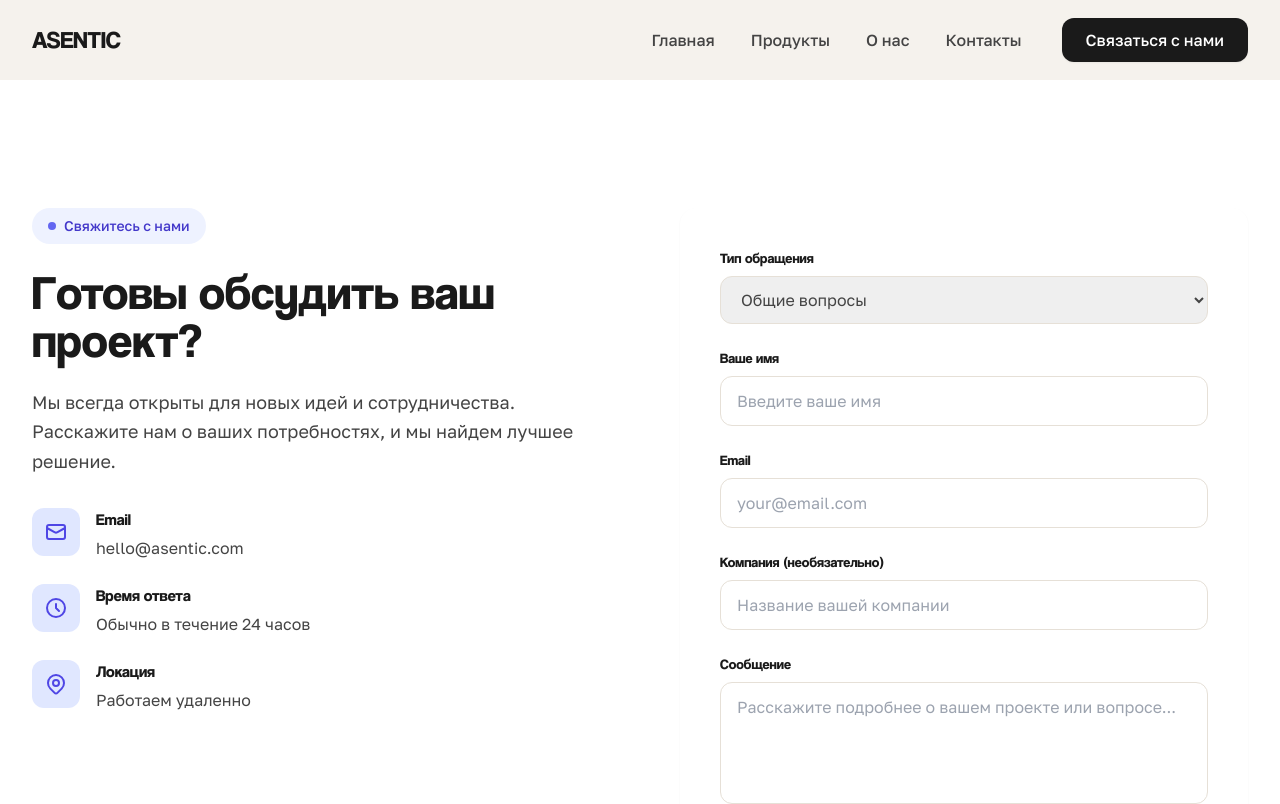
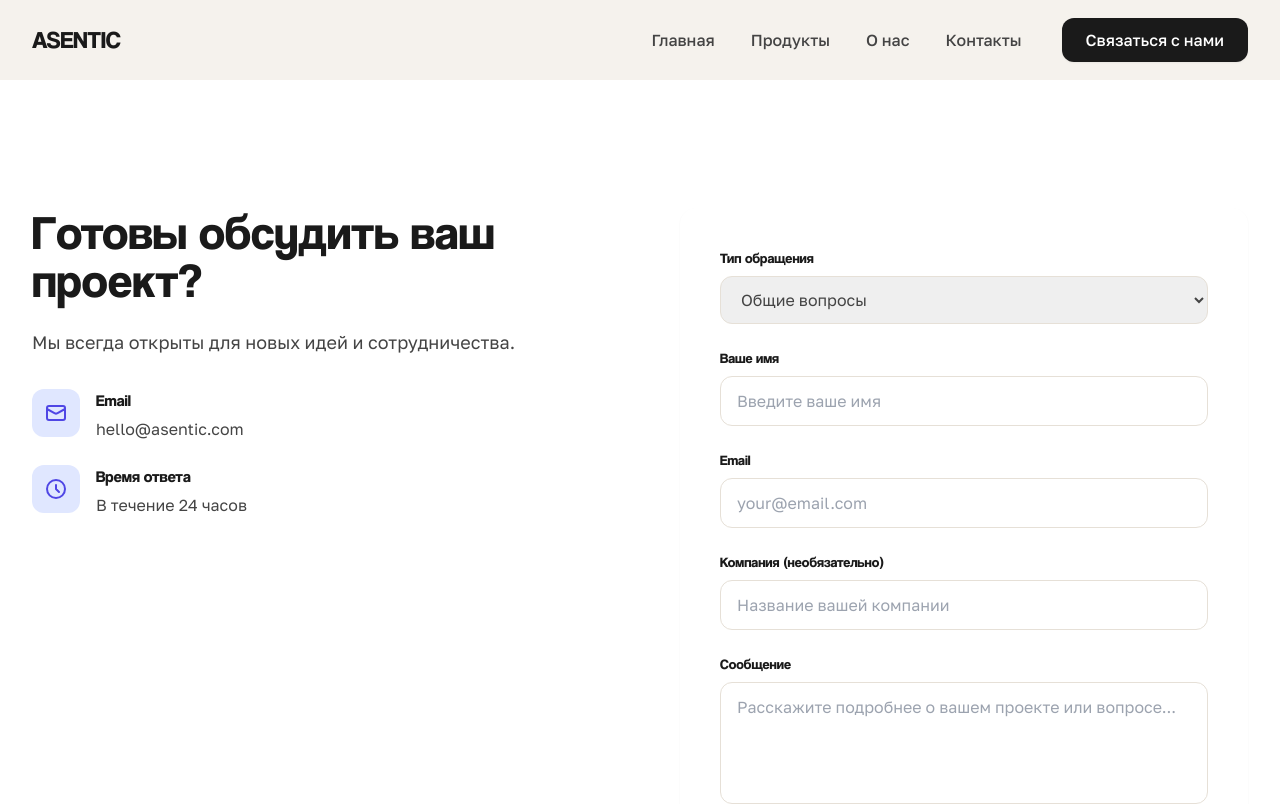
Before and after one commit to imnadsa/asentiq, a Next.js app: page /contact in a window 1280 px wide. Shown: the top 804 px of the page. Built offline with nearby package versions, Linux system fonts and the light colour scheme.

Commit message:
Update Contact.tsx

```diff
--- a/src/components/sections/Contact.tsx
+++ b/src/components/sections/Contact.tsx
@@ -50,7 +50,7 @@ const Contact: React.FC = () => {
 
   if (isSubmitted) {
     return (
-      <section className="py-20 lg:py-32 bg-white">
+      <section className="py-20 lg:py-32 bg-cream">
         <Container size="md" padding="lg">
           <Card variant="elevated" padding="xl" className="text-center">
             <div className="w-16 h-16 bg-green-100 rounded-full flex items-center justify-center mx-auto mb-6">
@@ -80,18 +80,12 @@ const Contact: React.FC = () => {
           {/* Левая часть - информация */}
           <div className="space-y-8">
             <div>
-              <div className="inline-flex items-center px-4 py-2 bg-accent-50 text-accent-700 rounded-full text-sm font-styrene-b font-medium mb-6">
-                <div className="w-2 h-2 bg-accent-500 rounded-full mr-2" />
-                Свяжитесь с нами
-              </div>
-
               <h1 className="text-3xl sm:text-4xl lg:text-5xl font-styrene-a font-bold text-text-primary mb-6 leading-tight">
                 Готовы обсудить ваш проект?
               </h1>
 
               <p className="text-lg text-text-secondary font-styrene-b leading-relaxed">
-                Мы всегда открыты для новых идей и сотрудничества. Расскажите нам о ваших потребностях,
-                и мы найдем лучшее решение.
+                Мы всегда открыты для новых идей и сотрудничества.
               </p>
             </div>
 
@@ -117,20 +111,7 @@ const Contact: React.FC = () => {
                 </div>
                 <div>
                   <h3 className="font-styrene-a font-semibold text-text-primary mb-1">Время ответа</h3>
-                  <p className="text-text-secondary font-styrene-b">Обычно в течение 24 часов</p>
-                </div>
-              </div>
-
-              <div className="flex items-start space-x-4">
-                <div className="w-12 h-12 bg-accent-100 rounded-xl flex items-center justify-center flex-shrink-0">
-                  <svg className="w-6 h-6 text-accent-600" fill="none" stroke="currentColor" viewBox="0 0 24 24">
-                    <path strokeLinecap="round" strokeLinejoin="round" strokeWidth={2} d="M17.657 16.657L13.414 20.9a1.998 1.998 0 01-2.827 0l-4.244-4.243a8 8 0 1111.314 0z" />
-                    <path strokeLinecap="round" strokeLinejoin="round" strokeWidth={2} d="M15 11a3 3 0 11-6 0 3 3 0 016 0z" />
-                  </svg>
-                </div>
-                <div>
-                  <h3 className="font-styrene-a font-semibold text-text-primary mb-1">Локация</h3>
-                  <p className="text-text-secondary font-styrene-b">Работаем удаленно</p>
+                  <p className="text-text-secondary font-styrene-b">В течение 24 часов</p>
                 </div>
               </div>
             </div>
```
